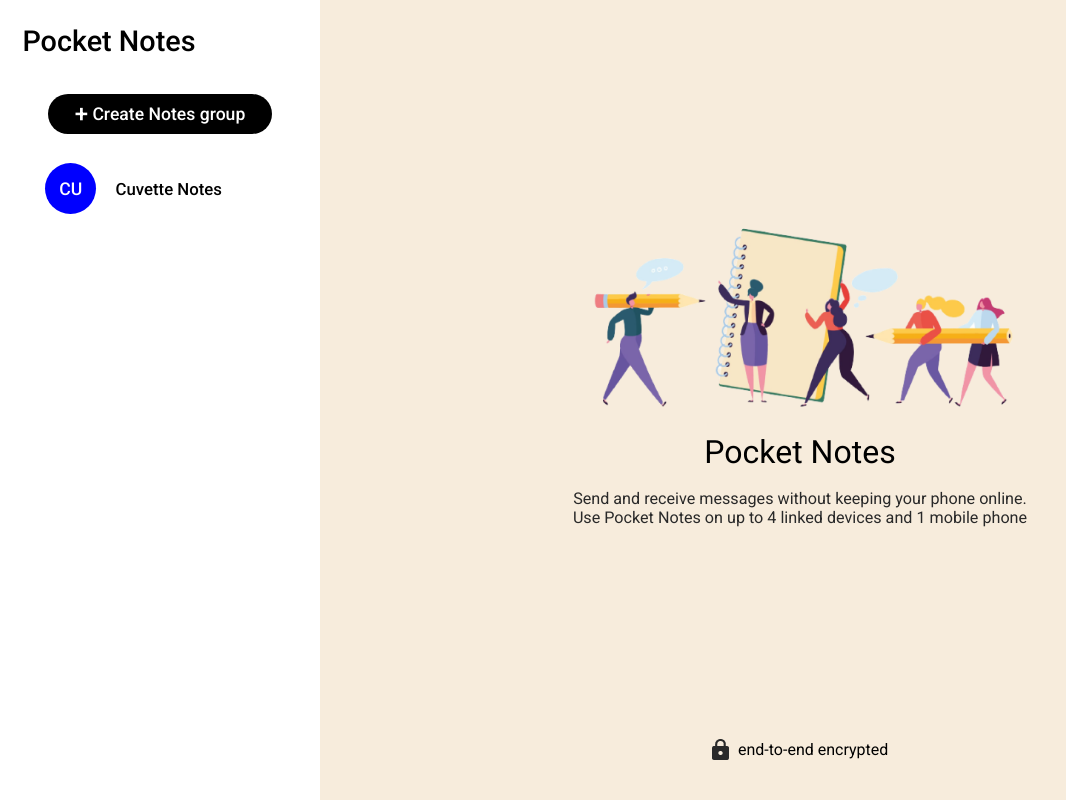
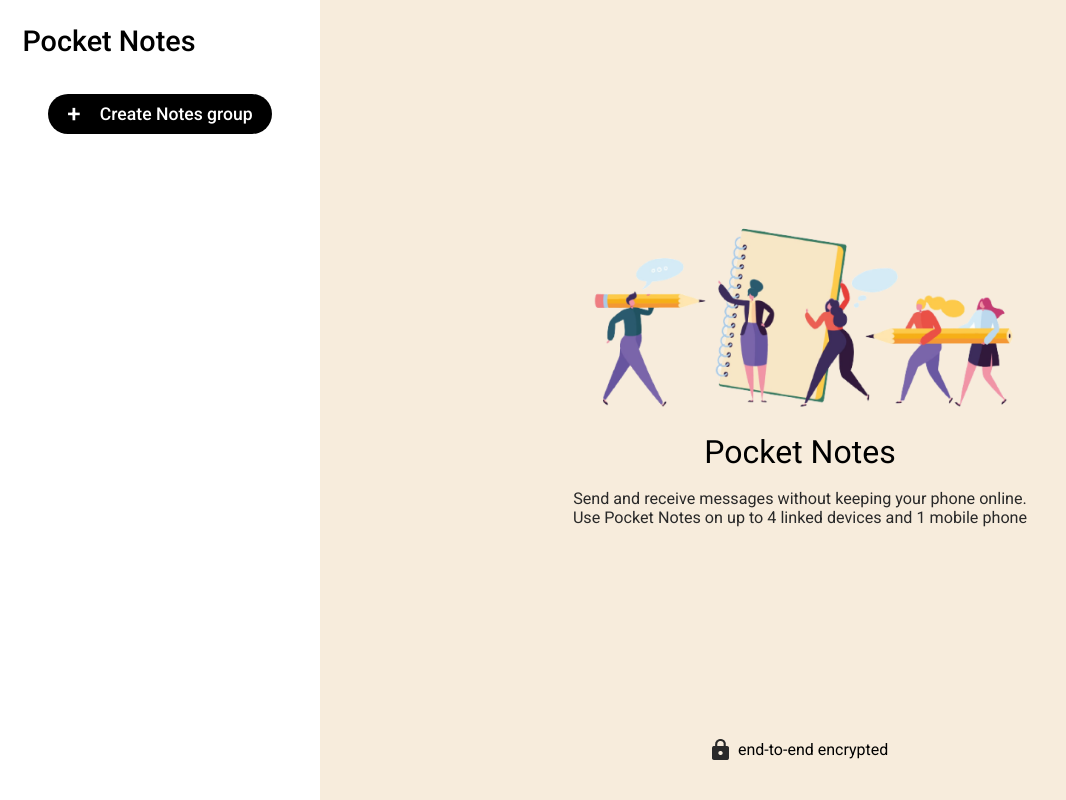
Before and after one commit to shimakri62946569/pocket-notes, a React (Create React App) app: page /write/1 in a window 1280 px wide. Shown: the whole page, without its empty margins (0-1066 px from the left). Built offline with nearby package versions, Linux system fonts and the light colour scheme; a web font is replaced by a local one.

Commit message:
fixed local storage id issue

```diff
--- a/src/App.js
+++ b/src/App.js
@@ -6,32 +6,40 @@ import './App.css';
 import { useEffect, useState } from 'react';
 
 function App() {
+  const [take, setTake] = useState(false)
+  const [input, setInput] = useState(false);
+  const [userName, setUserName] = useState('');
+  const [userColor, setUserColor] = useState('');
+  const [users, setUsers] = useState([]);
+  const [id, setId] = useState(0);
 
-  const [input, setInput] = useState(false)
-  const [userName, setUserName] = useState('')
-  const [userColor, setUserColor] = useState('')
-  const [users, setUsers] = useState([])
-  const [id, setId] = useState(0)
+  useEffect(() => {
+    const data = localStorage.getItem('users');
+    if (data) {
+      const parsedData = JSON.parse(data);
+      const maxId = Math.max(...parsedData.map((user) => user.id));
+      setId(maxId + 1);
+      setUsers(parsedData);
+    }
+  }, []);
 
   const createNote = () => {
-    if(userName !== '' && userColor !== ''){
-      setInput(false)
-      setId(id+1)
+    if (userName !== '' && userColor !== '') {
+      setTake(!take);
+      setInput(false);
+
       const newUser = {
         id: id,
         userName: userName,
         userColor: userColor,
-        shortName: userName[0]+userName[1],
+        shortName: userName[0] + userName[1],
       };
-      setUsers([...users, newUser]);
-      const updatedUsersJSON = JSON.stringify([...users, newUser]);
-      localStorage.setItem('users', updatedUsersJSON)
-    }
-    else{
-      return
+
+      setId(id + 1);
+      setUsers((prevUsers) => [...prevUsers, newUser]);
+      localStorage.setItem('users', JSON.stringify([...users, newUser]));
     }
   }
-
 
   return (
     <div className='container'>
@@ -55,15 +63,13 @@ function App() {
         </div>
       </div>
       <div className='leftsidebar'>
-              <Leftsidebar setInput={setInput}></Leftsidebar>
+        <Leftsidebar take={take} setInput={setInput}></Leftsidebar>
       </div>
       <div className='default'>
         <Default></Default>
         {/* <Write></Write> */}
       </div>
-
     </div>
-
   );
 }
 
--- a/src/components/Leftsidebar.jsx
+++ b/src/components/Leftsidebar.jsx
@@ -1,30 +1,40 @@
-import React, { useEffect } from 'react'
-import styles from '../styles/leftsidebar.module.css'
-import Note from './Note'
+import React, { useEffect, useState } from 'react';
+import styles from '../styles/leftsidebar.module.css';
+import Note from './Note';
 
-const Leftsidebar = ({setInput}) => {
-  useEffect( () => {
+const Leftsidebar = ({ take, setInput }) => {
+  const [data, setData] = useState([]);
 
-  }, [])
+  useEffect(() => {
+    const storedUsersJSON = localStorage.getItem('users');
+    const storedUsers = JSON.parse(storedUsersJSON);
+    if (storedUsers) {
+      setData(storedUsers);
+    }
+  }, [take]);
+
   return (
     <div className={`${styles.container} ${styles.roboto_500}`}>
       <p className={styles.p}>Pocket Notes</p>
       <div className={styles.btn_and_notes}>
-            <button onClick={() => setInput(true)} className={styles.roboto_500}><span>+</span>Create Notes group</button>
+        <button onClick={() => setInput(true)} className={styles.roboto_500}>
+          <span style={{marginRight: '0rem'}}>+</span>Create Notes group
+        </button>
         <div className={styles.items}>
-            <div className={styles.notes}>
-                <Note></Note>
-
-
-                {/* <Note></Note>
-                <Note></Note>
-                <Note></Note>
-                <Note></Note> */}
-            </div>
+          <div className={styles.notes}>
+            {data.map((element) => (
+              <Note
+                key={element.id}
+                username={element.userName}
+                shortname={element.shortName}
+                usercolor={element.userColor}
+              />
+            ))}
+          </div>
         </div>
       </div>
     </div>
-  )
+  );
 }
 
-export default Leftsidebar
+export default Leftsidebar;
--- a/src/components/Note.jsx
+++ b/src/components/Note.jsx
@@ -1,13 +1,13 @@
 import React, { useState } from 'react'
 import styles from '../styles/notes.module.css'
 
-const Note = () => {
+const Note = ({username, shortname, usercolor}) => {
   return (
     <div className={styles.container}>
-      <div className={styles.circle}>
-            <span>CU</span>
+      <div className={styles.circle} style={{backgroundColor: `${usercolor}`}}>
+            <span>{shortname}</span>
       </div>
-      <p>Cuvette Notes</p>
+      <p>{username}</p>
     </div>
   )
 }
--- a/src/index.js
+++ b/src/index.js
@@ -4,7 +4,5 @@ import App from './App';
 
 const root = ReactDOM.createRoot(document.getElementById('root'));
 root.render(
-  <React.StrictMode>
     <App />
-  </React.StrictMode>
 );
--- a/src/styles/notes.module.css
+++ b/src/styles/notes.module.css
@@ -20,7 +20,7 @@
 .circle{
     height: 3.2rem;
     width: 3.2rem;
-    background-color: blue;
+    /* background-color: blue; */
     border-radius: 50%;
     margin-right: 1.2rem;
     display: flex;
```
Lines whose indentation alone changed are shown as unchanged.
